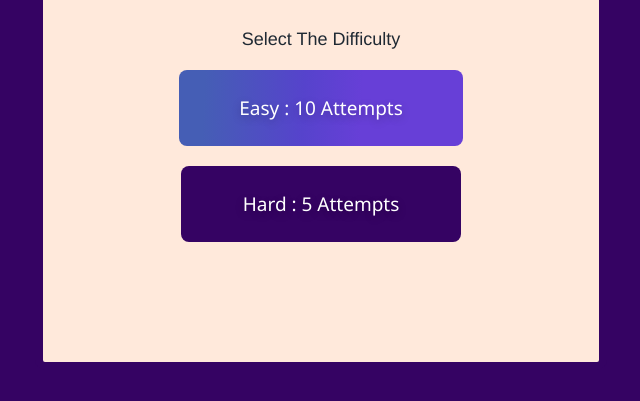
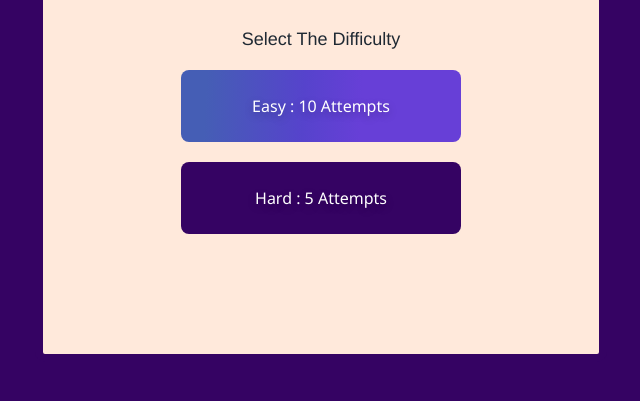
Before and after one commit to prashantyadav8301/guessme.github.io, a plain HTML site: page index.html in a window 1280 px wide. Shown: the part 377-778 px from the top of the page, without its empty margins (319-959 px from the left). Drawn offline with Linux system fonts and the light colour scheme.

Commit message:
font size change

```diff
--- a/css/style.css
+++ b/css/style.css
@@ -73,7 +73,7 @@ button{
     color: #ffffff;
     cursor: pointer;
     padding: 2.5rem 6rem;
-    font-size: 1.9rem;
+    font-size: 1.6rem;
     text-align: center;
     margin-bottom: 2rem;
     text-shadow: rgba(0, 0, 0, 0.25) 0 3px 8px;
```
